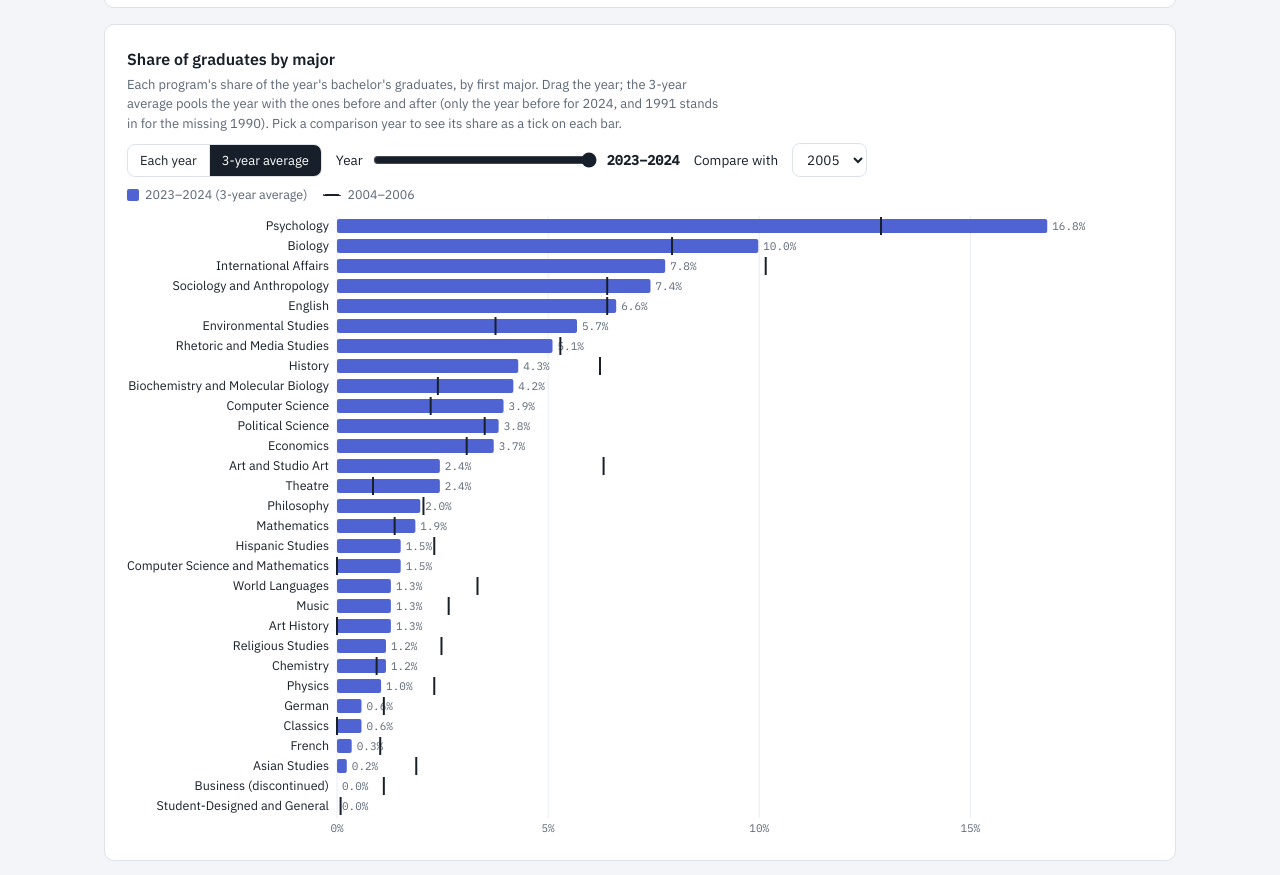
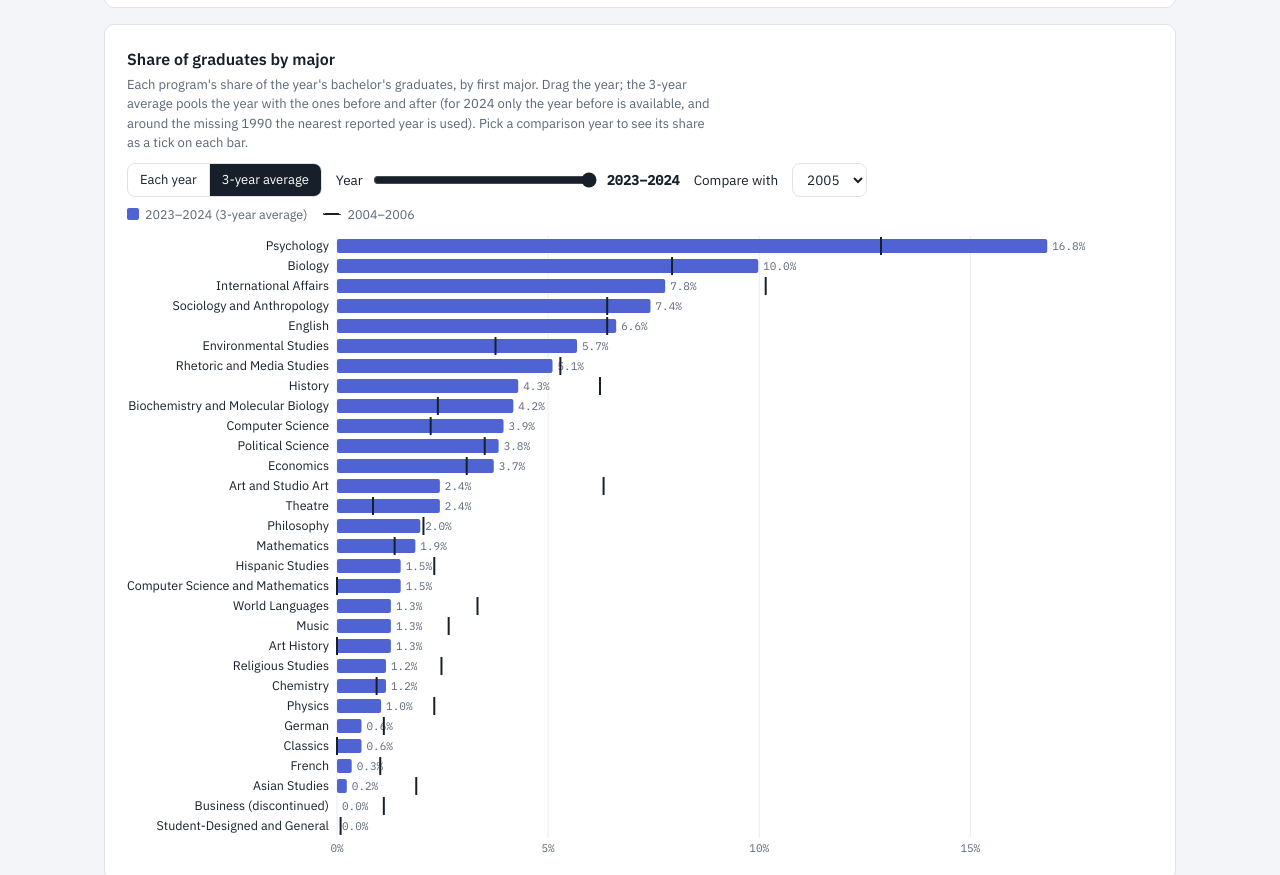
Before and after one commit to drasay-lc/budgetanalysis, a plain HTML site: page peer-analysis/degrees-lc/index.html in a window 1280 px wide. Shown: the part 2328-3203 px from the top of the page. Drawn offline with nearby package versions, Linux system fonts and the light colour scheme.

Commit message:
Clarify 3-year average note
Co-Authored-By: Claude Opus 5.5 <noreply@anthropic.com>
Claude-Session: https://claude.ai/code/session_01UeHwMcCnqqB5bUtHTTaf25

```diff
--- a/peer-analysis/degrees-lc/index.html
+++ b/peer-analysis/degrees-lc/index.html
@@ -77,7 +77,7 @@
 
   <section class="card" aria-labelledby="h-shr">
     <h2 id="h-shr">Share of graduates by major</h2>
-    <p class="note">Each program's share of the year's bachelor's graduates, by first major. Drag the year; the 3-year average pools the year with the ones before and after (only the year before for 2024, and 1991 stands in for the missing 1990). Pick a comparison year to see its share as a tick on each bar.</p>
+    <p class="note">Each program's share of the year's bachelor's graduates, by first major. Drag the year; the 3-year average pools the year with the ones before and after (for 2024 only the year before is available, and around the missing 1990 the nearest reported year is used). Pick a comparison year to see its share as a tick on each bar.</p>
     <div class="controls" style="margin-bottom:8px">
       <div class="seg" id="smooth2"><button aria-pressed="false" data-v="0">Each year</button><button aria-pressed="true" data-v="1">3-year average</button></div>
       <label class="yr" for="shy">Year <input type="range" id="shy" min="0" max="39" step="1"><output id="shyo"></output></label>
```
